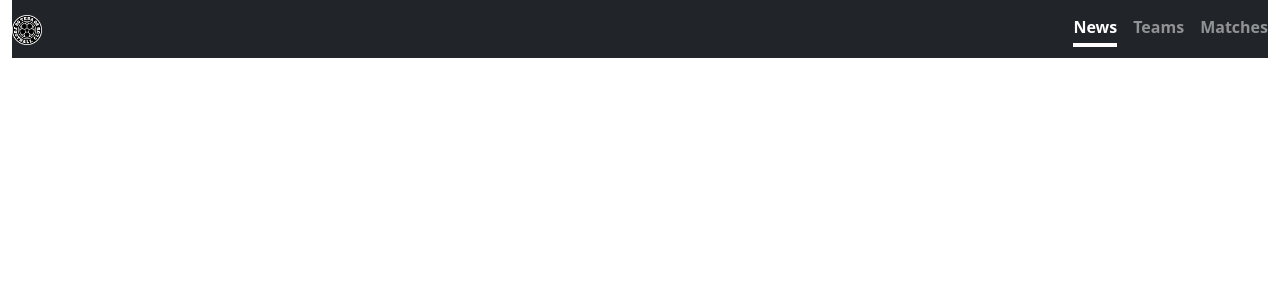
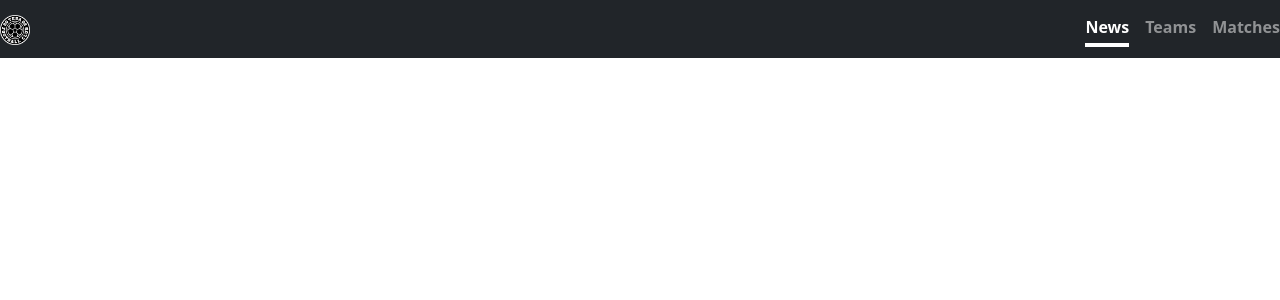
Before and after one commit to tesafc/tesafc.github.io, a Jekyll site: the page built from index.html, in a window 1280 px wide. Shown: the top 300 px of the page. Built offline with Jekyll 4.4.1, drawn with Linux system fonts in a browser that asks for light colours.

Commit message:
Update default.html

```diff
--- a/_layouts/default.html
+++ b/_layouts/default.html
@@ -21,8 +21,8 @@
     <link rel="stylesheet" href="{{ 'assets/stylesheet.css' | relative_url }}">
   </head>
   <body>
-    <div class="container-fluid">
-      <header class="navbar d-flex mx-auto text-bg-dark">
+    <div class="text-bg-dark">
+      <header class="navbar d-flex mx-auto">
         <a class="navbar-brand" href="{{ site.baseurl }}">
           <img src="{{ '/assets/img/logo-1_v2.png' | relative_url }}" width="30" height="30">
         </a>
```
